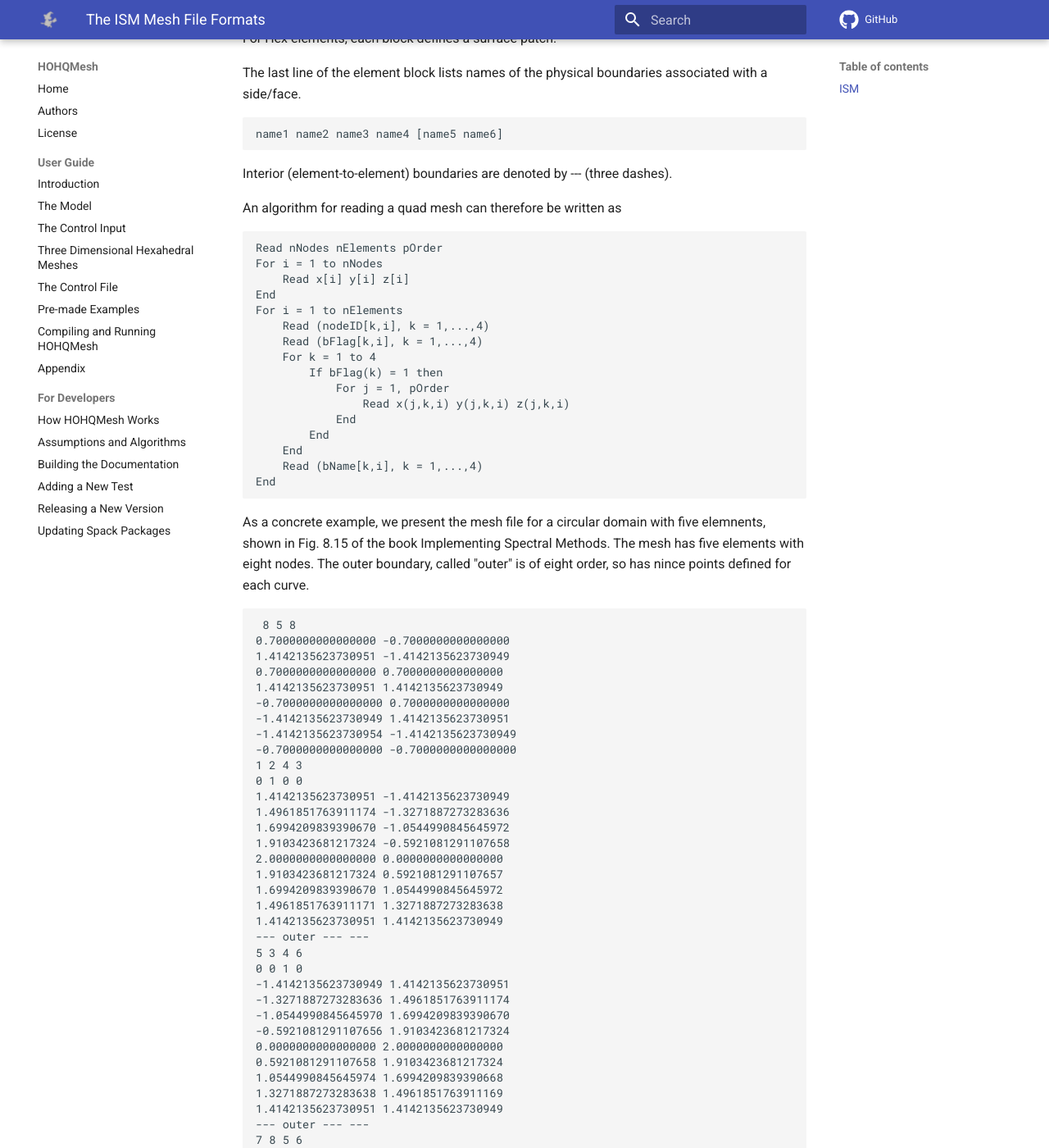
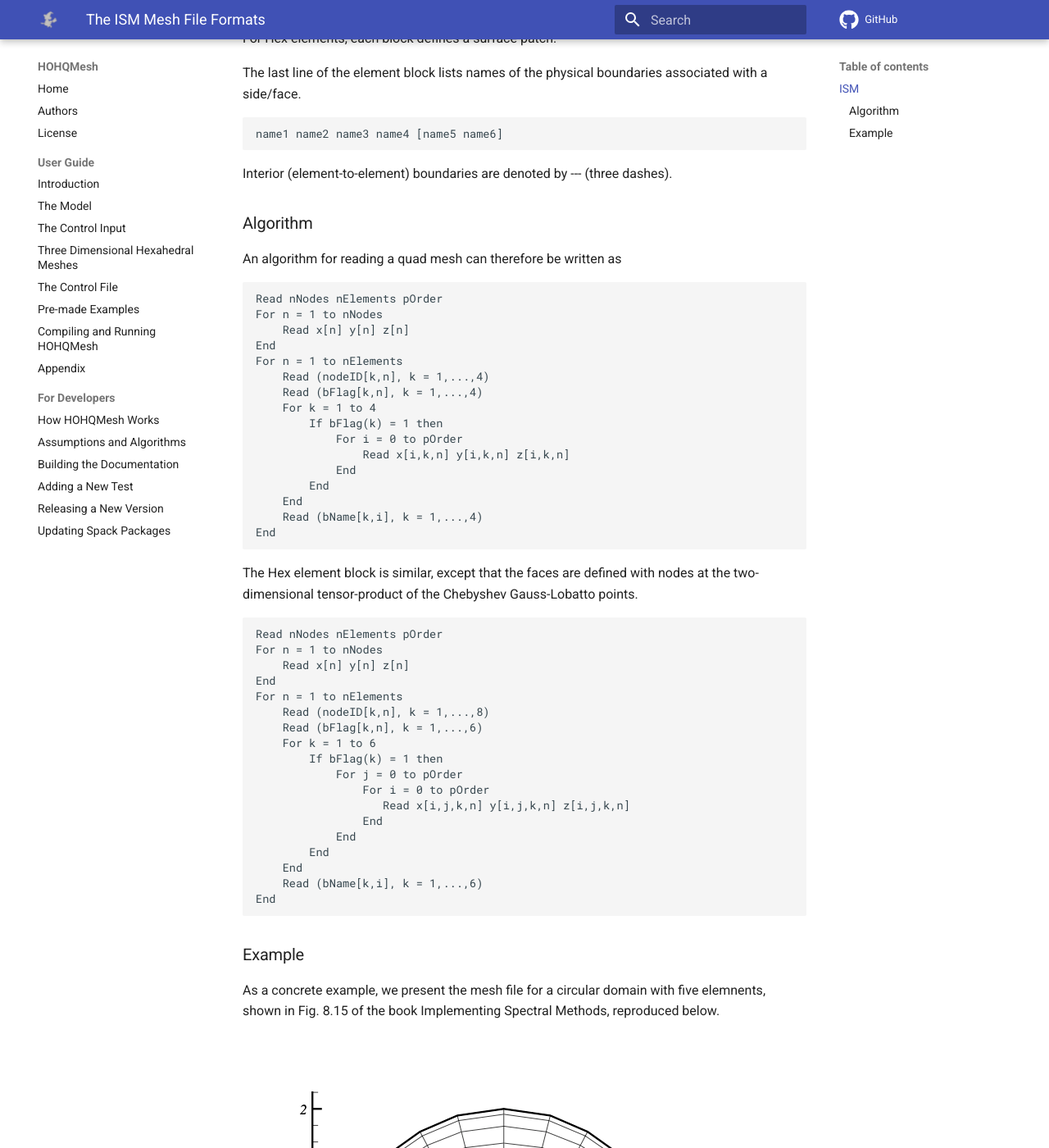
Before and after one commit to trixi-framework/HOHQMesh, an MkDocs documentation site: the page built from Documentation/docs/TheISMMeshFileFormats.md, in a window 1280 px wide and 1400 px high, scrolled down 2820 px. Shown: the whole window at 82% size. Built offline with MkDocs 1.6.1 and Material for MkDocs 9.7.7, drawn with Linux system fonts in a browser that asks for light colours; comment, search, counter and statistics services are not loaded; some of the changed text lies outside the part shown.

Commit message:
Add Figures
Figures and draft description of ISM Format.

```diff
--- a/Documentation/docs/TheISMMeshFileFormats.md
+++ b/Documentation/docs/TheISMMeshFileFormats.md
@@ -5,12 +5,12 @@
 The ISM mesh file format can define either Quad or Hex elements. Quad elements are defined as in ISM and shown in Fig. 1 below,
 
 ![QuadElement](ElementToplogy.png)
-<p align = "center"> Fig. 13. The Quad element definition with corners (circles) and sides (squares) ordered.</p>
+<p align = "center"> Fig. 1. The Quad element definition with corners (circles) and sides (squares) ordered.</p>
 
 Hex elements are defined in a standard finite element topology,
 
 ![HexElement](HexElement.png)
-<p align = "center"> Fig. 13. The Hex element definition with corners (circles) and faces (squares), ordered.</p>
+<p align = "center"> Fig. 2. The Hex element definition with corners (circles) and faces (squares), ordered.</p>
 
 
 ## ISM
@@ -79,26 +79,55 @@
 
 Interior (element-to-element) boundaries are denoted by --- (three dashes).
 
+### Algorithm
+
 An algorithm for reading a quad mesh can therefore be written as
 
 	Read nNodes nElements pOrder
-	For i = 1 to nNodes
-		Read x[i] y[i] z[i]
+	For n = 1 to nNodes
+		Read x[n] y[n] z[n]
 	End
-	For i = 1 to nElements
-		Read (nodeID[k,i], k = 1,...,4)
-		Read (bFlag[k,i], k = 1,...,4)
+	For n = 1 to nElements
+		Read (nodeID[k,n], k = 1,...,4)
+		Read (bFlag[k,n], k = 1,...,4)
 		For k = 1 to 4
 			If bFlag(k) = 1 then
-				For j = 1, pOrder
-					Read x(j,k,i) y(j,k,i) z(j,k,i)
+				For i = 0 to pOrder
+					Read x[i,k,n] y[i,k,n] z[i,k,n]
 				End
 			End
 		End
 		Read (bName[k,i], k = 1,...,4)
 	End
 
-As a concrete example, we present the mesh file for a circular domain with five elemnents, shown in Fig. 8.15 of the book Implementing Spectral Methods. The mesh has five elements with eight nodes. The outer boundary, called "outer" is of eight order, so has nince points defined for each curve.
+The Hex element block is similar, except that the faces are defined with nodes at the two-dimensional tensor-product of the Chebyshev Gauss-Lobatto points.
+
+	Read nNodes nElements pOrder
+	For n = 1 to nNodes
+		Read x[n] y[n] z[n]
+	End
+	For n = 1 to nElements
+		Read (nodeID[k,n], k = 1,...,8)
+		Read (bFlag[k,n], k = 1,...,6)
+		For k = 1 to 6
+			If bFlag(k) = 1 then
+				For j = 0 to pOrder
+					For i = 0 to pOrder
+					   Read x[i,j,k,n] y[i,j,k,n] z[i,j,k,n]
+					End
+				End
+			End
+		End
+		Read (bName[k,i], k = 1,...,6)
+	End
+
+### Example
+As a concrete example, we present the mesh file for a circular domain with five elemnents, shown in Fig. 8.15 of the book Implementing Spectral Methods, reproduced below.
+
+![HexElement](SEMPoisson2DMesh.png)
+<p align = "center"> Fig. 3 The Quad mesh for a circle for whose mesh file is shown below.</p>
+
+The mesh has five elements with eight nodes. The outer boundary, called "outer" is of eight order, so has nine points defined for each curve.
 
 	 8 5 8
 	0.7000000000000000 -0.7000000000000000
```
Also changed, not shown: other parts of Documentation/docs/TheISMMeshFileFormats.md (+3 -3 lines), Documentation/docs/SEMPoisson2DMesh.png (added), 1 other file.
